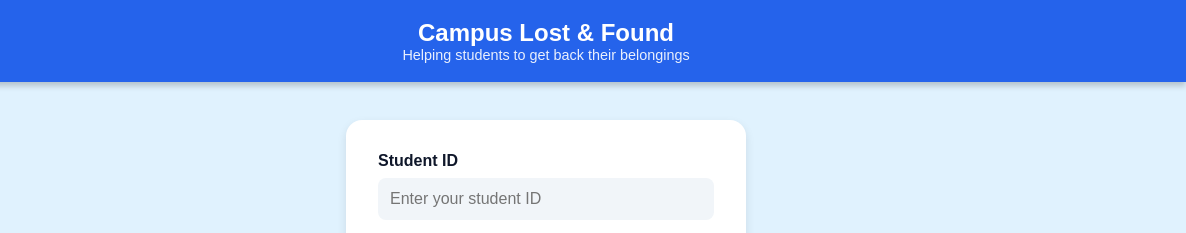
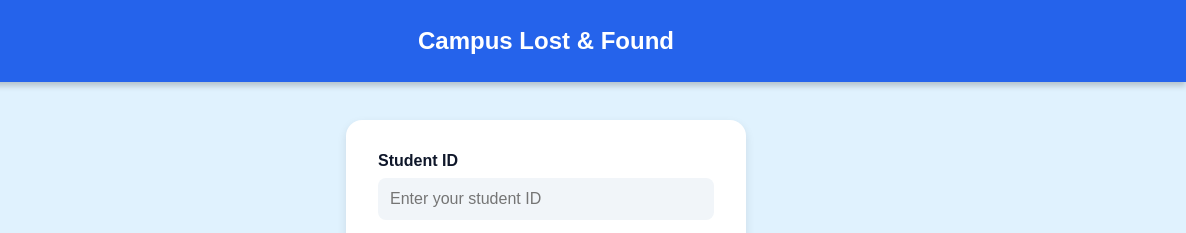
Before and after one commit to nEcSiT/lost-found-WebApp, a plain HTML site: page index.html in a window 1280 px wide. Shown: the top 233 px of the page, 94-1280 px from the left. Drawn offline with Linux system fonts and the light colour scheme.

```diff
--- a/index.html
+++ b/index.html
@@ -21,7 +21,7 @@
         <!-- Centered text -->
         <div class="header-text">
           <h1>Campus Lost & Found</h1>
-          <p>Helping students to get back their belongings</p>
+          <!-- <p>Helping students to get back their belongings</p> -->
         </div>
       </div>
     </header>
```
